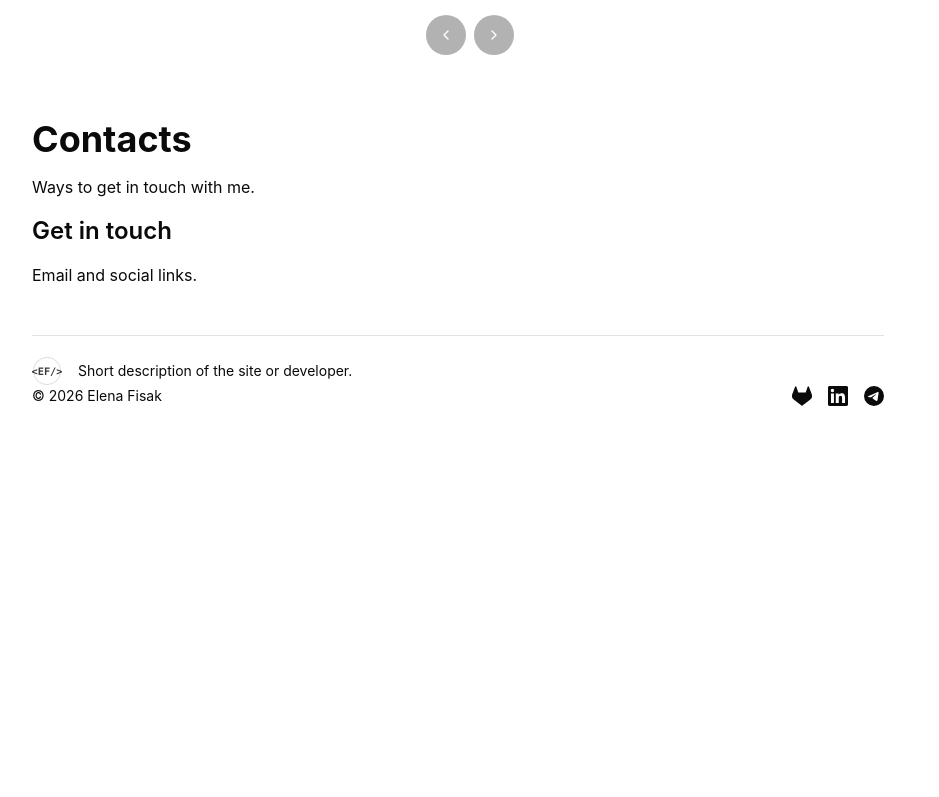
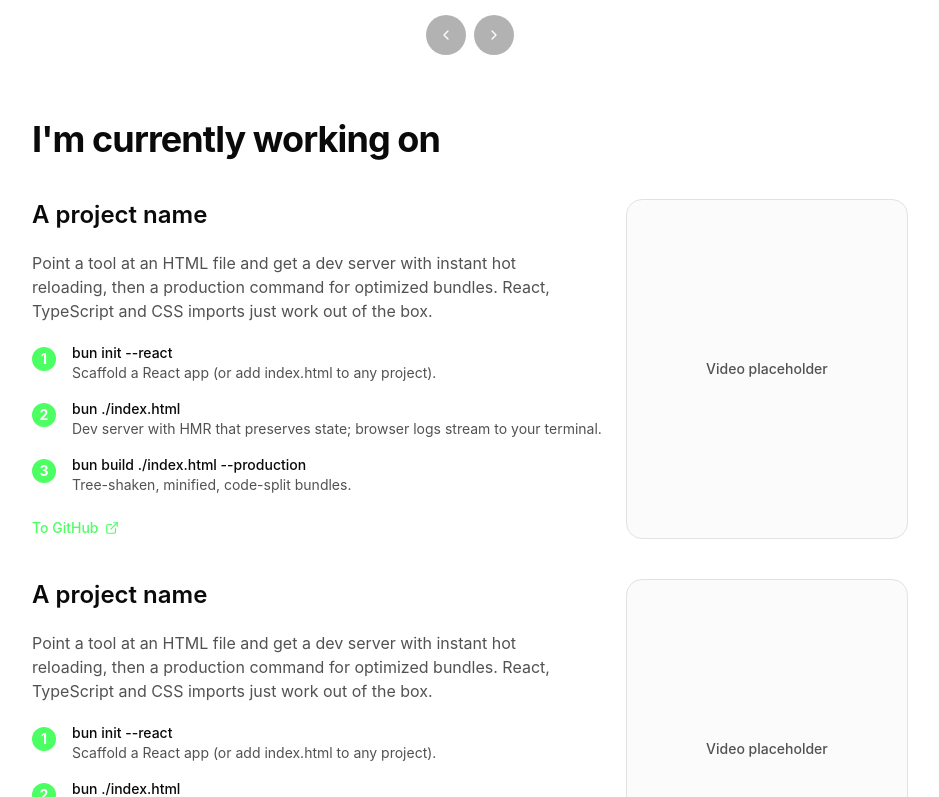
Before and after one commit to radiumfox/elenafisak.dev, a Next.js app: page / in a window 1280 px wide. Shown: the part 1703-2500 px from the top of the page, without its empty margins (324-1263 px from the left). Before the commit the page ends 2129 px from the top, so only its background shows below. Built offline with nearby package versions, Linux system fonts and the light colour scheme.

Commit message:
feat: add section with projects

```diff
--- a/src/app/page.tsx
+++ b/src/app/page.tsx
@@ -4,6 +4,7 @@ import type { FeatureCardItem } from '@/components/FeatureCards';
 import { SparkleIcon } from '@/lib/icons/SparkleIcon';
 import { CarouselBase, CarouselCard } from '@/components/CarouselBase';
 import { LabelBase } from '@/components/LabelBase';
+import { ProjectInfoCard } from '@/components/ProjectInfoCard';
 
 const FEATURE_ITEMS: FeatureCardItem[] = [
   {
@@ -107,6 +108,21 @@ const SKILLS = [
   },
 ] as const;
 
+const STEPS = [
+  {
+    title: 'bun init --react',
+    description: 'Scaffold a React app (or add index.html to any project).',
+  },
+  {
+    title: 'bun ./index.html',
+    description: 'Dev server with HMR that preserves state; browser logs stream to your terminal.',
+  },
+  {
+    title: 'bun build ./index.html --production',
+    description: 'Tree-shaken, minified, code-split bundles.',
+  },
+];
+
 export default function HomePage() {
   return (
     <main className="mt-[140px] w-full min-w-0 px-1 md:px-6 lg:px-12 lg:pr-6 space-y-16">
@@ -161,6 +177,28 @@ export default function HomePage() {
         </CarouselBase>
       </ContentSection>
 
+      <ContentSection id="works">
+        <div className="space-y-10">
+          <h2 className="text-4xl font-bold tracking-tight">
+            I&#39;m currently working on
+          </h2>
+
+          <ProjectInfoCard
+            title="A project name"
+            description="Point a tool at an HTML file and get a dev server with instant hot reloading, then a production command for optimized bundles. React, TypeScript and CSS imports just work out of the box."
+            features={STEPS}
+            href="#"
+          />
+
+          <ProjectInfoCard
+            title="A project name"
+            description="Point a tool at an HTML file and get a dev server with instant hot reloading, then a production command for optimized bundles. React, TypeScript and CSS imports just work out of the box."
+            features={STEPS}
+            href="#"
+          />
+        </div>
+      </ContentSection>
+
       <ContentSection id="contacts">
         <h1 className="text-4xl font-bold">Contacts</h1>
         <p>Ways to get in touch with me.</p>
--- /dev/null
+++ b/src/components/NumberedList/NumberedList.tsx
@@ -0,0 +1,19 @@
+import type { NumberedListProps } from './types';
+
+export function NumberedList({ items }: NumberedListProps) {
+  return (
+    <ol className="space-y-4">
+      {items.map((item, index) => (
+        <li key={item.title} className="flex items-start gap-4">
+          <span className="mt-1 flex h-6 w-6 shrink-0 items-center justify-center rounded-full bg-accent text-sm font-bold text-background">
+            {index + 1}
+          </span>
+          <div>
+            <p className="text-sm font-medium">{item.title}</p>
+            <p className="text-sm text-muted">{item.description}</p>
+          </div>
+        </li>
+      ))}
+    </ol>
+  );
+}
--- /dev/null
+++ b/src/components/NumberedList/index.ts
@@ -0,0 +1,2 @@
+export { NumberedList } from './NumberedList';
+export type { NumberedListItem, NumberedListProps } from './types';
--- /dev/null
+++ b/src/components/NumberedList/types.ts
@@ -0,0 +1,8 @@
+export interface NumberedListItem {
+  title: string;
+  description: string;
+}
+
+export interface NumberedListProps {
+  items: NumberedListItem[];
+}
--- /dev/null
+++ b/src/components/ProjectInfoCard/ProjectInfoCard.tsx
@@ -0,0 +1,42 @@
+import { NumberedList } from '@/components/NumberedList';
+import { ExternalLinkIcon } from '@/lib/icons/ExternalLinkIcon';
+import type { ProjectInfoCardProps } from './types';
+
+export function ProjectInfoCard({
+  title,
+  description,
+  features,
+  href,
+  videoSrc,
+}: ProjectInfoCardProps) {
+  return (
+    <div className="flex w-full gap-x-6">
+      <div className="shrink-0 space-y-5">
+        <h3 className="text-2xl font-semibold">{title}</h3>
+
+        <p className="max-w-[560px] text-muted">{description}</p>
+
+        <NumberedList items={features} />
+
+        <a
+          href={href}
+          className="inline-flex items-center gap-1.5 text-sm font-medium text-accent transition-opacity hover:opacity-80"
+          target="_blank"
+        >
+          To GitHub
+          <ExternalLinkIcon className="h-3.5 w-3.5" />
+        </a>
+      </div>
+
+      <div className="w-full aspect-video overflow-hidden rounded-2xl border border-line bg-subtle/40">
+        {videoSrc ? (
+          <video src={videoSrc} controls className="h-full w-full object-cover" />
+        ) : (
+          <div className="flex h-full w-full items-center justify-center text-muted">
+            <span className="text-sm font-medium">Video placeholder</span>
+          </div>
+        )}
+      </div>
+    </div>
+  );
+}
--- /dev/null
+++ b/src/components/ProjectInfoCard/index.ts
@@ -0,0 +1,2 @@
+export { ProjectInfoCard } from './ProjectInfoCard';
+export type { ProjectInfoCardProps } from './types';
--- /dev/null
+++ b/src/components/ProjectInfoCard/types.ts
@@ -0,0 +1,9 @@
+import type { NumberedListItem } from '@/components/NumberedList';
+
+export interface ProjectInfoCardProps {
+  title: string;
+  description: string;
+  features: NumberedListItem[];
+  href: string;
+  videoSrc?: string;
+}
--- /dev/null
+++ b/src/lib/icons/ExternalLinkIcon.tsx
@@ -0,0 +1,21 @@
+import type { SVGProps } from 'react';
+
+export function ExternalLinkIcon({ className, ...props }: SVGProps<SVGSVGElement>) {
+  return (
+    <svg
+      viewBox="0 0 24 24"
+      fill="none"
+      stroke="currentColor"
+      strokeWidth="2"
+      strokeLinecap="round"
+      strokeLinejoin="round"
+      className={className}
+      aria-hidden="true"
+      {...props}
+    >
+      <path d="M18 13v6a2 2 0 0 1-2 2H5a2 2 0 0 1-2-2V8a2 2 0 0 1 2-2h6" />
+      <path d="M15 3h6v6" />
+      <path d="M10 14L21 3" />
+    </svg>
+  );
+}
--- a/src/lib/router/routes.ts
+++ b/src/lib/router/routes.ts
@@ -7,6 +7,7 @@ export const NAV_LINKS: SectionLink[] = [
   { label: 'Intro', id: 'intro' },
   { label: 'Experience', id: 'experience' },
   { label: 'Skills', id: 'skills' },
+  { label: 'Works', id: 'works' },
   { label: 'Contacts', id: 'contacts' },
 ];
 
```
